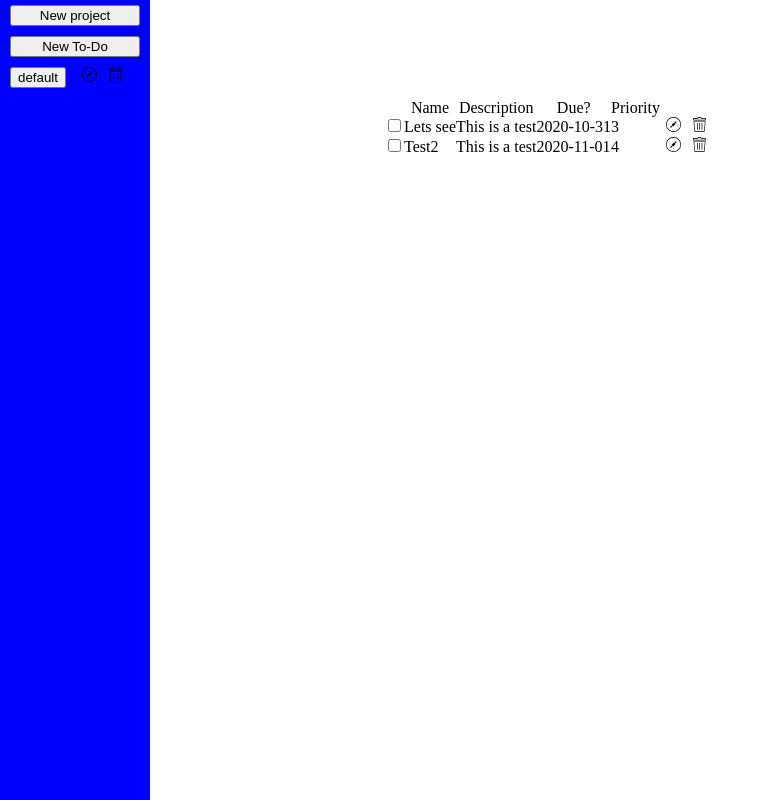
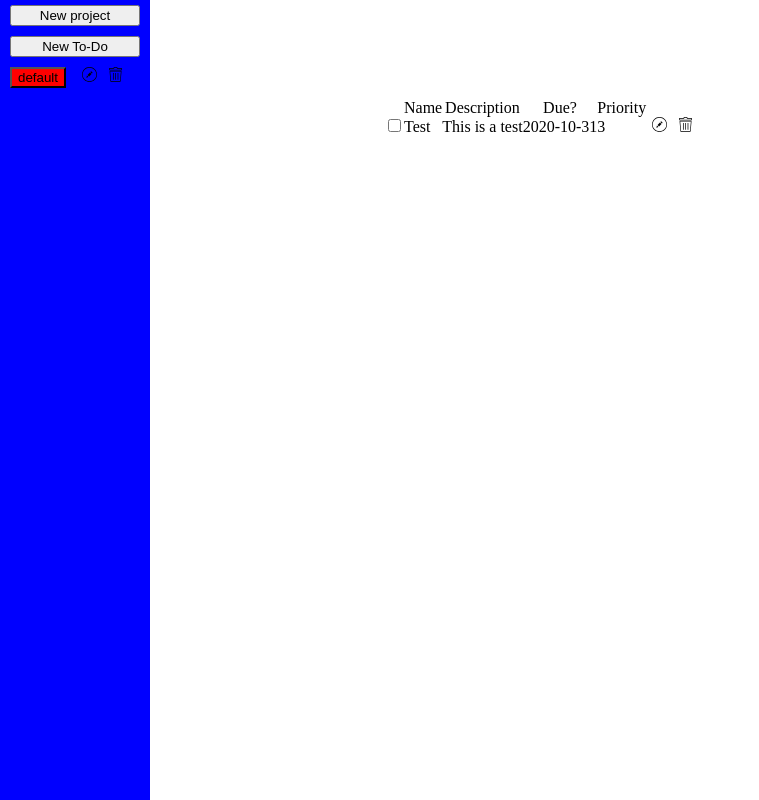
Before and after one commit to reinimax/todo-list, a website built with webpack: page dist/index.html in a window 1280 px wide. Shown: the top 800 px of the page, without its empty margins (0-759 px from the left). Built offline with nearby package versions, Linux system fonts and the light colour scheme; what pubsub-js would draw is missing.

Commit message:
Render active project active
Add a field "active" and functions to set and get it to class project.
When changing current project the old project is deactivated and the
new one activated. This makes sure that there can always only exist one
active project.
DisplayController applies the CSS class active to change the color of
the active navbar button. For this to work, boardController got a
function that returns the index of a given project.
renderNavBar checks now for every project if it is active and if so
calls setActive. This is necessary because otherwise the active button
would be lost everytime the navbar is rendered anew.

```diff
--- a/src/boardcontroller.js
+++ b/src/boardcontroller.js
@@ -16,6 +16,10 @@ const boardController = (() => {
     return board.find((obj) => obj.getName() === project);
   }
 
+  function findIndexOfProject(projectname) {
+    return board.findIndex((obj) => obj.getName() === projectname);
+  }
+
   function deleteProject(index) {
     board.splice(index, 1);
   }
@@ -26,7 +30,14 @@ const boardController = (() => {
     );
   }
 
-  return { getBoard, createProject, findProject, deleteProject, createToDo };
+  return {
+    getBoard,
+    createProject,
+    findProject,
+    findIndexOfProject,
+    deleteProject,
+    createToDo,
+  };
 })();
 
 export default boardController;
--- a/src/displaycontroller.js
+++ b/src/displaycontroller.js
@@ -17,6 +17,14 @@ const displayController = (() => {
   const cancelBtns = document.querySelectorAll(".cancel");
 
   // utility functions
+  function setActive(index) {
+    const btnList = navBarLinks.getElementsByClassName("navbar-btn");
+    const btnArray = [...btnList];
+    const btnToActivate = btnArray[index];
+    btnArray.forEach((btn) => btn.classList.remove("active"));
+    btnToActivate.classList.add("active");
+  }
+
   function setVisible(popupBox) {
     popupBox.classList.add("visible");
   }
@@ -169,10 +177,19 @@ const displayController = (() => {
       container.appendChild(deletePRoj);
 
       navBarLinks.appendChild(container);
+
+      // set the navbar btn for the active project active
+      if (CURRENT_PROJECT.getStatus()) setActive(i);
     }
   }
 
-  return { renderNavBar, renderProjectDropdown, renderToDoList, clearToDoList };
+  return {
+    renderNavBar,
+    renderProjectDropdown,
+    renderToDoList,
+    clearToDoList,
+    setActive,
+  };
 })();
 
 export default displayController;
--- a/src/index.js
+++ b/src/index.js
@@ -26,7 +26,12 @@ import displayController from "./displaycontroller";
 
   // functions
   function changeCurrentProject(project) {
+    if (currentProject !== undefined) currentProject.deactivate();
     currentProject = project;
+    currentProject.activate();
+    displayController.setActive(
+      boardController.findIndexOfProject(currentProject.getName())
+    );
   }
 
   function createProject(name) {
@@ -164,26 +169,18 @@ import displayController from "./displaycontroller";
     isNewOrEdit = "new-todo-clicked";
   });
 
-  // for testing/init
+  // init
   boardController.createProject("default");
+  displayController.renderNavBar(boardController.getBoard());
   changeCurrentProject(boardController.findProject("default"));
 
   boardController.createToDo(
-    "Lets see",
+    "Test",
     "This is a test",
     "2020-10-31",
     "3",
     "default"
   );
 
-  boardController.createToDo(
-    "Test2",
-    "This is a test",
-    "2020-11-01",
-    "4",
-    "default"
-  );
-
-  displayController.renderNavBar(boardController.getBoard());
   displayController.renderToDoList(currentProject);
 })();
--- a/src/project.js
+++ b/src/project.js
@@ -4,6 +4,19 @@ export default class Project {
   constructor(name) {
     this.name = name;
     this.toDoList = [];
+    this.active = false;
+  }
+
+  activate() {
+    this.active = true;
+  }
+
+  deactivate() {
+    this.active = false;
+  }
+
+  getStatus() {
+    return this.active;
   }
 
   getName() {
--- a/src/style.css
+++ b/src/style.css
@@ -27,6 +27,10 @@
 
 .navbar-btn {
   margin: 5px 10px;
+}
+
+.active {
+  background-color: red;
 }
 
 #main {
```
Also changed, not shown: dist/main.js.
